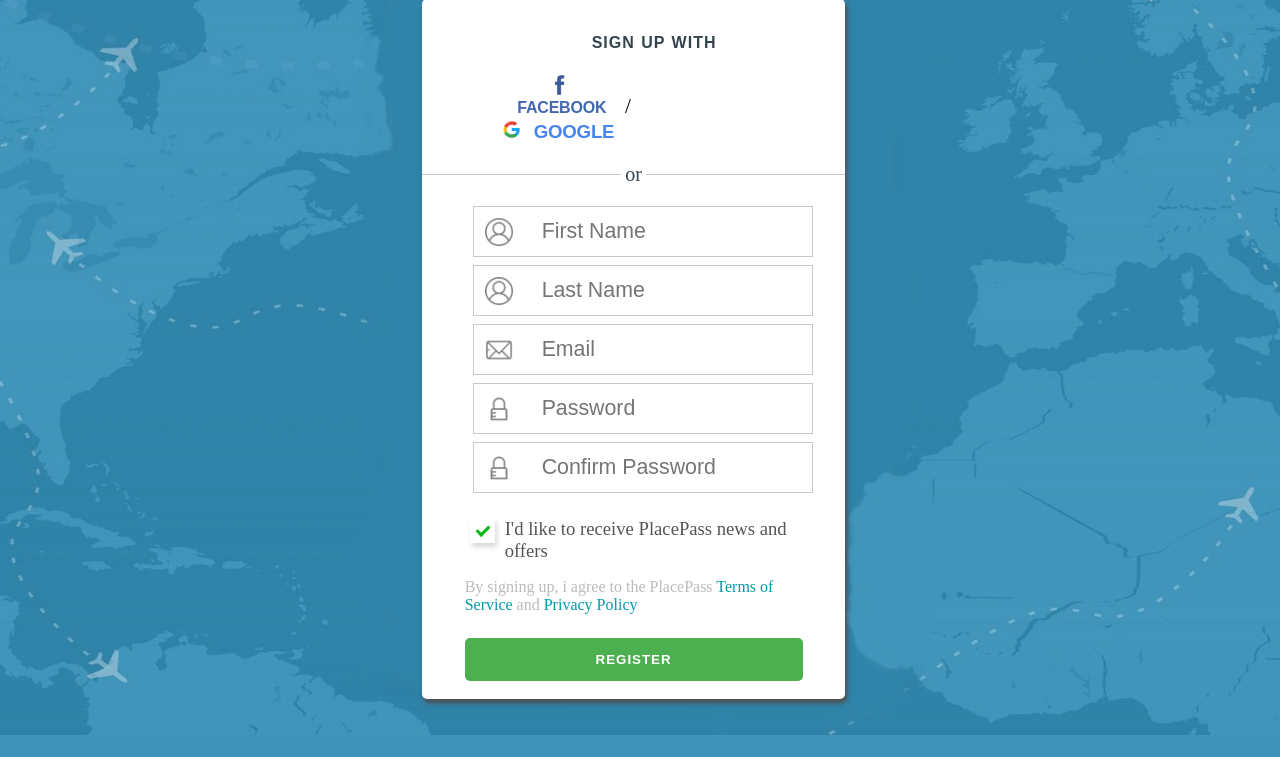
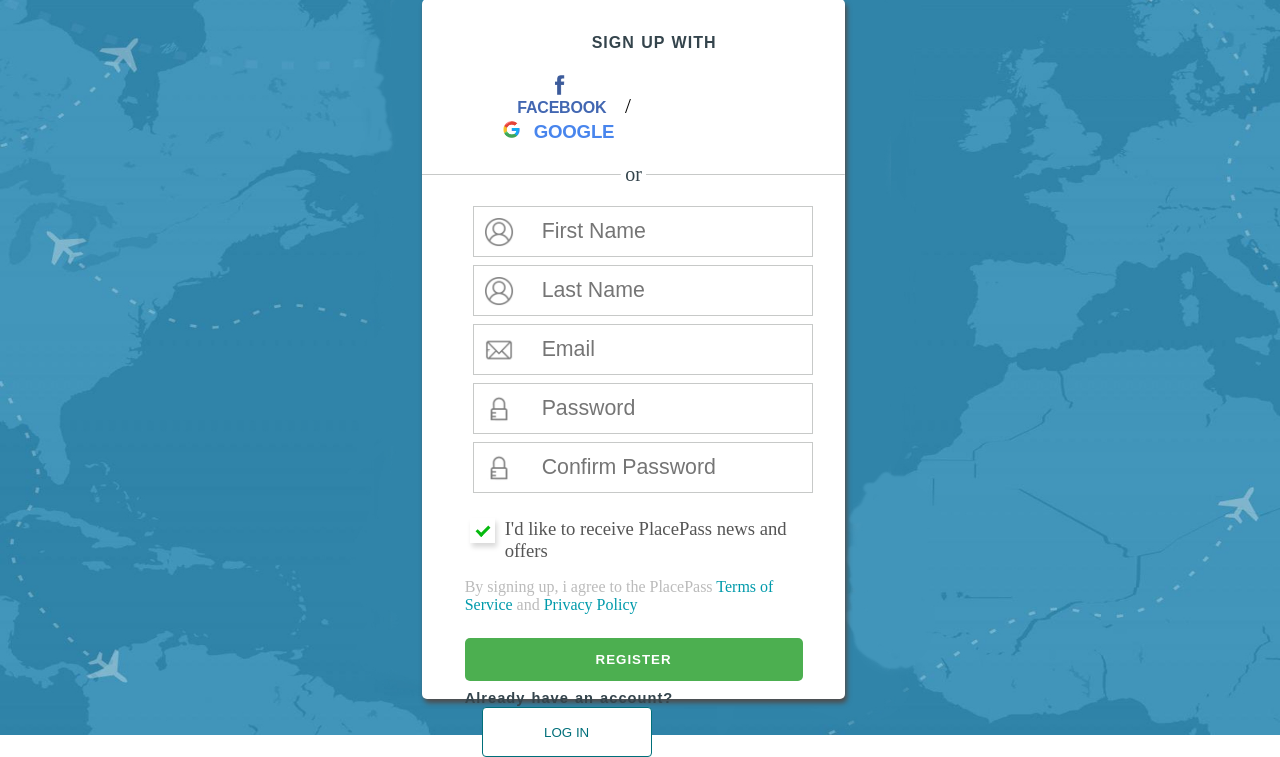
Before and after one commit to repavn/auth_form, a Django app: page / in a window 1280 px wide. Shown: the part 65-822 px from the top of the page. Before the commit the page ends 800 px from the top, so only its background shows below. Run offline with Django 3.2, Linux system fonts and the light colour scheme; some libraries are stand-ins or nearby versions.

Commit message:
fix post, finalize front

```diff
--- a/custom_auth/templates/base.html
+++ b/custom_auth/templates/base.html
@@ -60,6 +60,17 @@ body, html{
     background-color: white;
     border-radius: 5px;
     box-shadow: 2px 4px 5px 0px rgba(79,76,76,1);
+}
+
+
+.question-title{
+    letter-spacing: 1px;
+    word-spacing: 1px;
+    color: #34444c;
+    font-family: Arial, Helvetica, sans-serif;
+    font-weight: 600;
+    font-size: 11pt;
+    display: inline-block;
 }
 .top-title {
     height: 40px;
@@ -283,7 +294,17 @@ button.register {
 button.register:hover {
   opacity: 0.8;
 }
-
+button.login {
+    color: #006f7a;
+    display: inline-block;
+    background-color: white;
+    cursor: pointer;
+    border: solid #006f7a 1px;
+    border-radius: 4px;
+    width: 170px;
+    height: 50px;
+    margin-left: 17px;
+}
 </style>
 </head>
 <body>
@@ -324,7 +345,8 @@ button.register:hover {
     </script>
 <div class="root">
     <div class="wrapper">
-        <form class="auth-form">
+        <form class="auth-form" method="post">
+            {% csrf_token %}
             <div class="top-title">
                 SIGN UP WITH
             </div>
@@ -370,6 +392,10 @@ button.register:hover {
                     <span class="hide-text">and</span> <a class="link-text" href="#">Privacy Policy</a>
                 </p>
                 <button class="register" type="submit">REGISTER</button>
+                <div class="question-title">
+                    Already have an account?
+                </div>
+                <button class="login" type="submit">LOG IN</button>
             </div>
         </form>
     </div>
```
